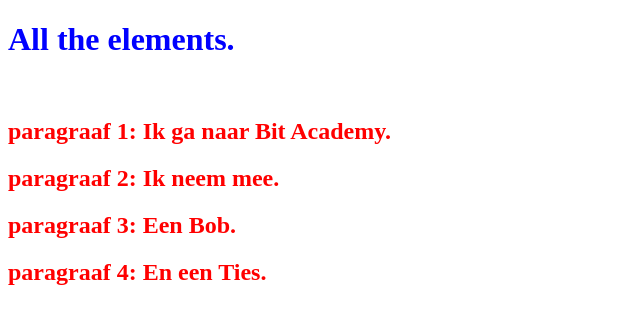
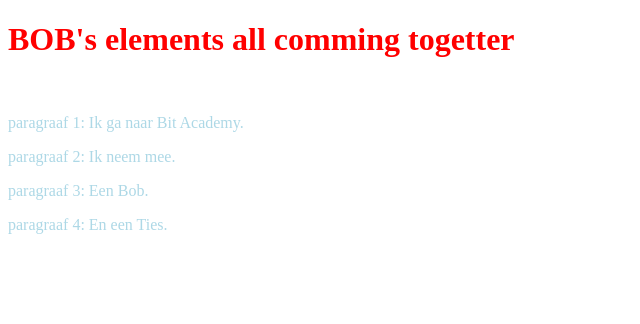
Before and after one commit to danieljunek15/All-the-elements-6d025ff3, a plain HTML site: page index.html in a window 1280 px wide. Shown: the whole page, without its empty margins (0-640 px from the left). Drawn offline with Linux system fonts and the light colour scheme.

Commit message:
Uitwerking van de exercise

```diff
--- a/index.html
+++ b/index.html
@@ -8,15 +8,15 @@
 </head>
 
 <body>
-    <div class="liststyle">
-        <h1>All the elements.</h1>
+    <div>
+        <h1 id="text"></h1>
     </div>
     <br>
-    <div class="divstyle">
-        <h2>paragraaf 1: Ik ga naar Bit Academy.</h2>
-        <h2>paragraaf 2: Ik neem mee.</h2>
-        <h2>paragraaf 3: Een Bob.</h2>
-        <h2>paragraaf 4: En een Ties.</h2>
+    <div id="list1">
+        <p>paragraaf 1: Ik ga naar Bit Academy.</p>
+        <p>paragraaf 2: Ik neem mee.</p>
+        <p>paragraaf 3: Een Bob.</p>
+        <p>paragraaf 4: En een Ties.</p>
     </div>
 
     <script defer src="script.js"></script>
--- a/script.js
+++ b/script.js
@@ -1,5 +1,7 @@
-const div1 = document.createElement('div');
-div1.classname = 'liststyle';
+var source = document.title;
+document.getElementById('text').innerHTML = source;
+var bob = document.getElementById('text');
+bob.classList.add('class');
 
-const div2 = document.createElement('div');
-div2.classname = 'divstyle';
+var list1 = document.getElementById('list1');
+list1.classList.add('liststyle');
--- a/style.css
+++ b/style.css
@@ -1,7 +1,7 @@
-.liststyle {
-    color: blue;
+.class {
+    color: red;
 }
 
-.divstyle {
-    color: red;
+.liststyle {
+    color: lightblue;
 }
```
